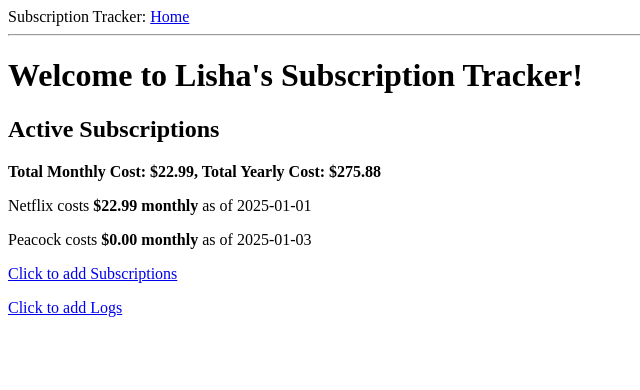
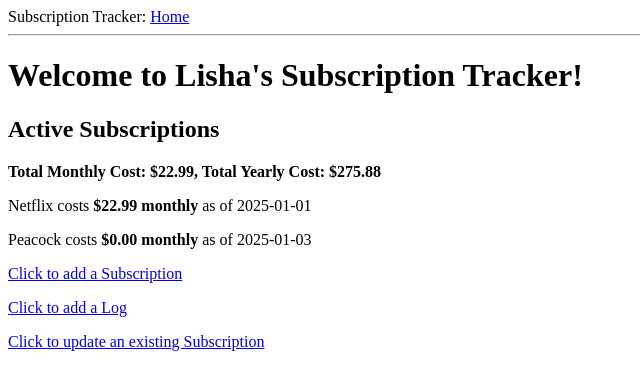
Before and after one commit to feliciatrinh/subscriptions, a Flask app: page / in a window 1280 px wide. Shown: the top 390 px of the page, without its empty margins (0-640 px from the left). Run offline with Flask 3, Linux system fonts and the light colour scheme.

Commit message:
Added the ability to update subscriptions

```diff
--- a/application/models.py
+++ b/application/models.py
@@ -14,7 +14,7 @@ MONTHS_IN_YEAR = 12
 class FormEnum(enum.Enum):
     @classmethod
     def choices(cls):
-        return [(choice, choice.name) for choice in cls]
+        return [(choice, str(choice)) for choice in cls]
 
     @classmethod
     def coerce(cls, item):
@@ -31,6 +31,11 @@ class MediaType(FormEnum):
 class PaymentFrequency(FormEnum):
     monthly = "monthly"
     yearly = "yearly"
+    no_change = "no change"
+
+    @classmethod
+    def choices_on_create(cls):
+        return [(choice, str(choice)) for choice in cls if choice != PaymentFrequency.no_change]
 
 
 class Media(db.Model):
--- a/application/routes.py
+++ b/application/routes.py
@@ -1,9 +1,7 @@
-from flask import render_template, flash, redirect, url_for
-import sqlalchemy as sa
-from sqlalchemy import func as f
+from flask import flash, render_template, redirect, request, url_for
 from application import app, db
-from application.forms import LogForm, SubscriptionForm
-from application.models import Log, Media, Subscription
+from application.forms import EditSubscriptionForm, LogForm, SubscriptionForm
+from application.models import Log, Media, Subscription, PaymentFrequency
 
 @app.route('/')
 @app.route('/index')
@@ -39,6 +37,29 @@ def subscription():
     return render_template('subscriptionform.html', title='Subscription', form=form)
 
 
+@app.route('/subscription/update', methods=['GET', 'POST'])
+def subscription_update():
+    form = EditSubscriptionForm()
+    if request.method == 'POST':
+        if form.validate_on_submit():
+            existing_sub = db.session.get(Subscription, form.subscription.data)
+            if form.cost.data:
+                existing_sub.cost = f'{form.cost.data:.2f}'
+            if form.payment_frequency.data != PaymentFrequency.no_change:
+                existing_sub.payment_frequency = form.payment_frequency.data
+            if form.active_date.data:
+                existing_sub.active_date = form.active_date.data
+            if form.inactive_date.data:
+                existing_sub.inactive_date = form.inactive_date.data
+            db.session.commit()
+            flash('Subscription was updated')
+
+            return redirect(url_for('index'))
+        return render_template('subscriptionupdate.html', title='Update Subscription', form=form)
+    else:
+        return render_template('subscriptionupdate.html', title='Update Subscription', form=form)
+
+
 def get_or_create_media_id(title, media_type):
     title = title.strip()
     existing_media = Media.get_by_title_type(title, media_type)
--- a/application/templates/index.html
+++ b/application/templates/index.html
@@ -13,6 +13,8 @@
     </p></div>
     {% endfor %}
 
-    <p><a href="{{ url_for('subscription') }}">Click to add Subscriptions</a></p>
-    <p><a href="{{ url_for('log') }}">Click to add Logs</a></p>
+    <p><a href="{{ url_for('subscription') }}">Click to add a Subscription</a></p>
+    <p><a href="{{ url_for('log') }}">Click to add a Log</a></p>
+
+    <p><a href="{{ url_for('subscription_update') }}">Click to update an existing Subscription</a></p>
 {% endblock %}
```
Also changed, not shown: application/forms.py (+22 -1 lines), application/templates/subscriptionupdate.html (renamed from application/templates/subscriptionform.html, +12 -5 lines), README.md, app.db.
